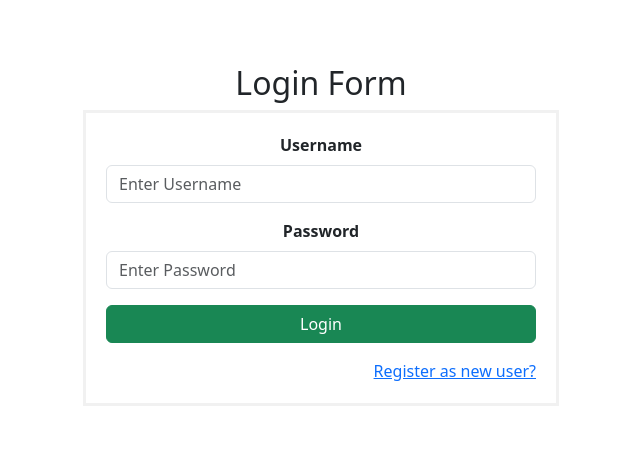
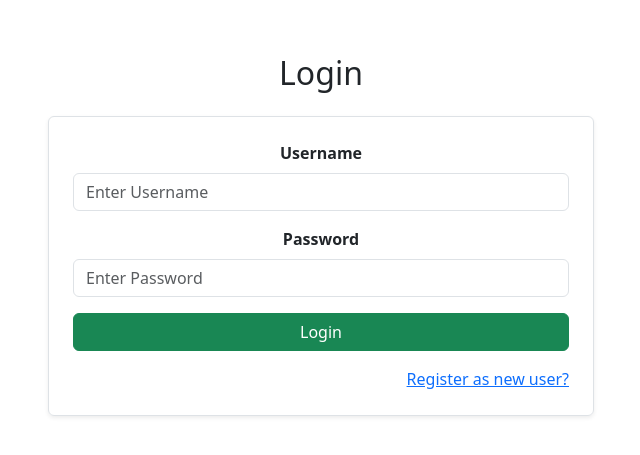
Before and after one commit to Saleemalik/time_management, a React (Vite) app in the folder reactapp/: page /login in a window 1280 px wide. Shown: the part 189-644 px from the top of the page, without its empty margins (319-959 px from the left). Built offline with nearby package versions, Linux system fonts and the light colour scheme.

Commit message:
Login converted to react bootstrap

```diff
--- a/reactapp/src/pages/Login.jsx
+++ b/reactapp/src/pages/Login.jsx
@@ -1,6 +1,7 @@
 import { useState } from "react";
-import axios from '../api/axios';
-import { useNavigate } from "react-router-dom";
+import axios from "../api/axios";
+import { Link, useNavigate } from "react-router-dom";
+import { Container, Form, Button, Row, Col, Alert } from "react-bootstrap";
 
 export default function Login() {
   const [username, setUsername] = useState("");
@@ -21,48 +22,50 @@ export default function Login() {
       localStorage.setItem("refreshToken", refresh);
 
       alert("Login Successful");
-      navigate("/"); // Redirect to home
+      navigate("/");
     } catch (error) {
       alert("Login Failed");
     }
   };
 
   return (
-    <div className="container mt-5" style={{ maxWidth: "500px" }}>
-      <h2>Login Form</h2>
-      <form onSubmit={handleSubmit} style={{ border: "3px solid #f1f1f1", padding: "20px" }}>
-        <div className="mb-3">
-          <label htmlFor="username" className="form-label"><b>Username</b></label>
-          <input
+    <Container className="mt-5">
+      <Row className="justify-content-md-center">
+        <Col md={6}>
+          <h2 className="text-center mb-4">Login</h2>
+          <Form onSubmit={handleSubmit} className="border p-4 shadow-sm rounded">
+            <Form.Group className="mb-3" controlId="username">
+              <Form.Label><b>Username</b></Form.Label>
+              <Form.Control
                 type="text"
-            className="form-control"
-            id="username"
+                placeholder="Enter Username"
                 value={username}
                 onChange={(e) => setUsername(e.target.value)}
-            placeholder="Enter Username"
                 required
               />
-        </div>
+            </Form.Group>
 
-        <div className="mb-3">
-          <label htmlFor="password" className="form-label"><b>Password</b></label>
-          <input
+            <Form.Group className="mb-3" controlId="password">
+              <Form.Label><b>Password</b></Form.Label>
+              <Form.Control
                 type="password"
-            className="form-control"
-            id="password"
+                placeholder="Enter Password"
                 value={password}
                 onChange={(e) => setPassword(e.target.value)}
-            placeholder="Enter Password"
                 required
               />
-        </div>
+            </Form.Group>
 
-        <button type="submit" className="btn btn-success w-100">Login</button>
+            <Button type="submit" variant="success" className="w-100">
+              Login
+            </Button>
 
             <div className="mt-3 text-end">
-          <a href="/register/">Register as new user?</a>
+              <Link to="/register">Register as new user?</Link>
             </div>
-      </form>
-    </div>
+          </Form>
+        </Col>
+      </Row>
+    </Container>
   );
 }
```
Lines whose indentation alone changed are shown as unchanged.
